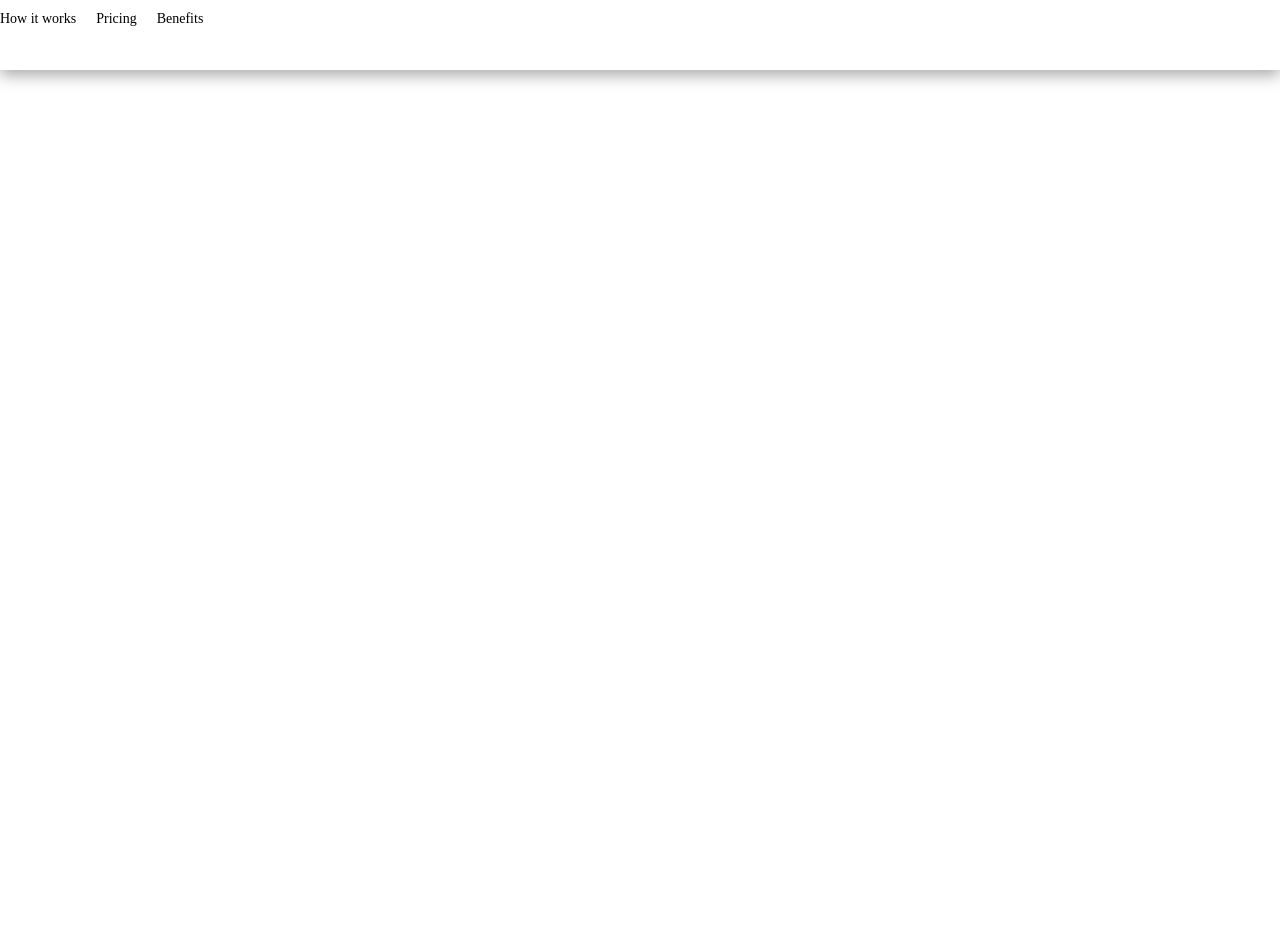
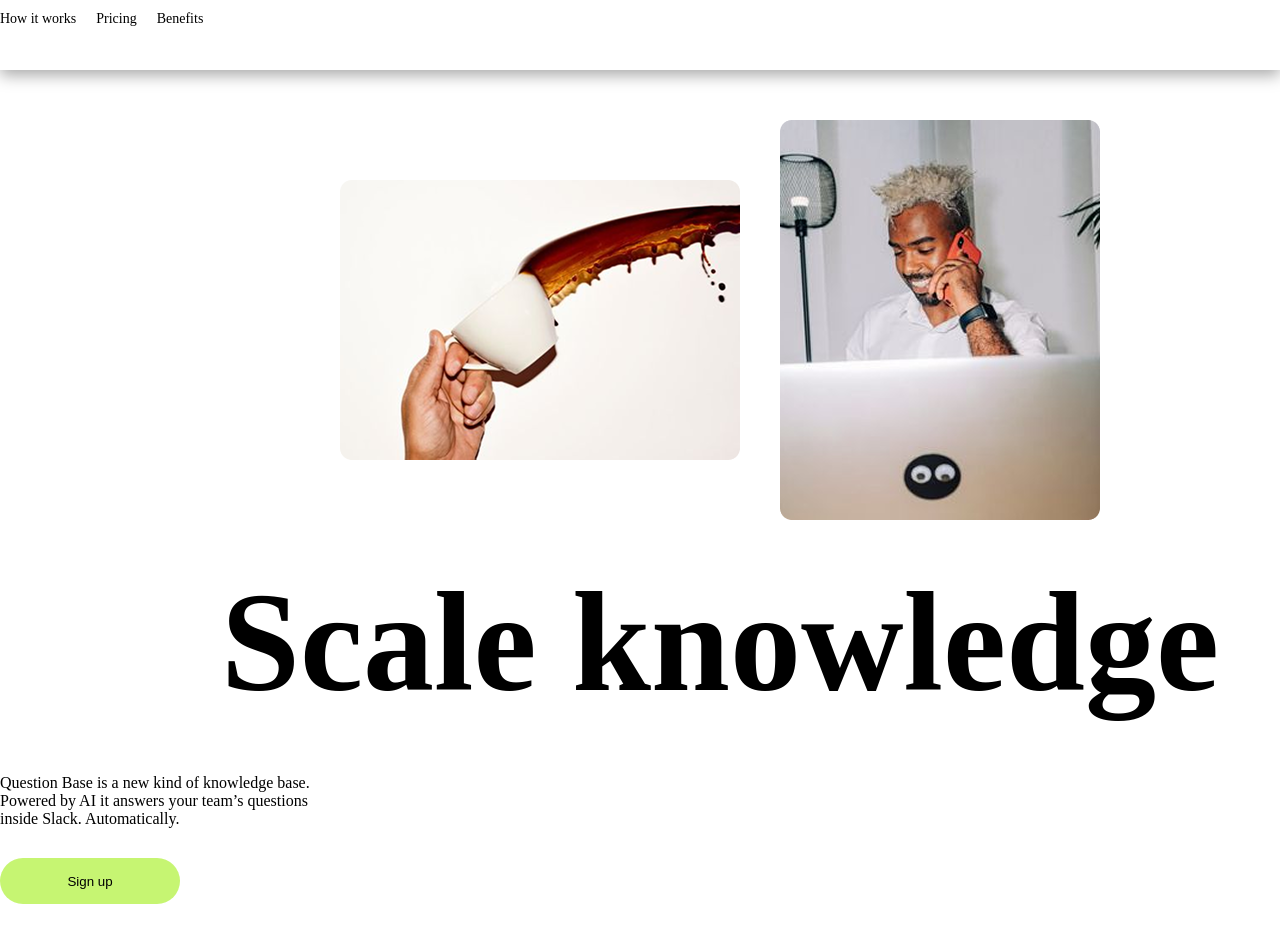
Before and after one commit to Mohinur10/Untitled-figma, a plain HTML site: page index.html in a window 1280 px wide. Shown: the top 942 px of the page. Before the commit the page ends 800 px from the top, so only its background shows below. Drawn offline with Linux system fonts and the light colour scheme.

Commit message:
men shu figmani qildim

```diff
--- a/index.html
+++ b/index.html
@@ -27,6 +27,23 @@
             </nav>
         </div>
     </header>
+    <section class="Pricing">
+        <div class="pricing__container pricing__wrap">
+            <div class="pricing__card">
+                <img src="./img/IMAGE (31).png" alt="">
+                <img src="./img/IMAGE (34).png" alt="">
+            </div>
+            <div class="Pricing__info">
+                <h1>
+                    Scale knowledge
+                </h1>
+                <p>
+                    Question Base is a new kind of knowledge base. <br> Powered by AI it answers your team’s questions <br> inside Slack. Automatically.
+                </p>
+                <button class="Pricing__btn">Sign up</button>
+            </div>
+        </div>
+    </section>
 </body>
 
 </html>
--- a/main.css
+++ b/main.css
@@ -43,3 +43,40 @@
     border-radius: 14px;
     border: none;
 }
+
+.Pricing {
+    width: 100%;
+    margin: 50px auto;
+}
+
+.pricing__container {
+    width: 1440px;
+    margin: 0 auto;
+}
+
+.pricing__card {
+    display: flex;
+    align-items: center;
+    justify-content: center;
+    gap: 40px;
+}
+
+.Pricing__info h1 {
+    font-size: 142px;
+    display: flex;
+    align-items: center;
+    justify-content: center;
+    margin-top: 40px;
+}
+
+.Pricing__btn {
+    width: 180px;
+    height: 46px;
+    margin-top: 30px;
+    background-color: #C6F572;
+    border: none;
+    border-radius: 40px;
+}
+.Pricing__info p{
+    margin-top: 50px;
+}
```
Also changed, not shown: img/IMAGE (31).png (added), img/IMAGE (34).png (added).
